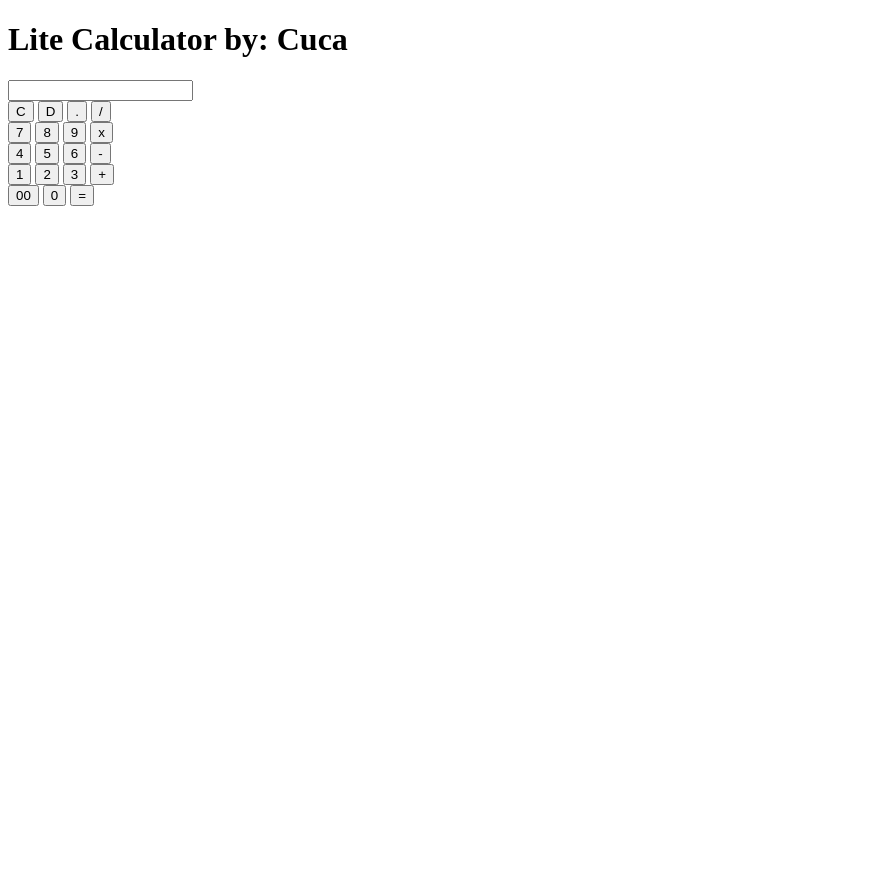
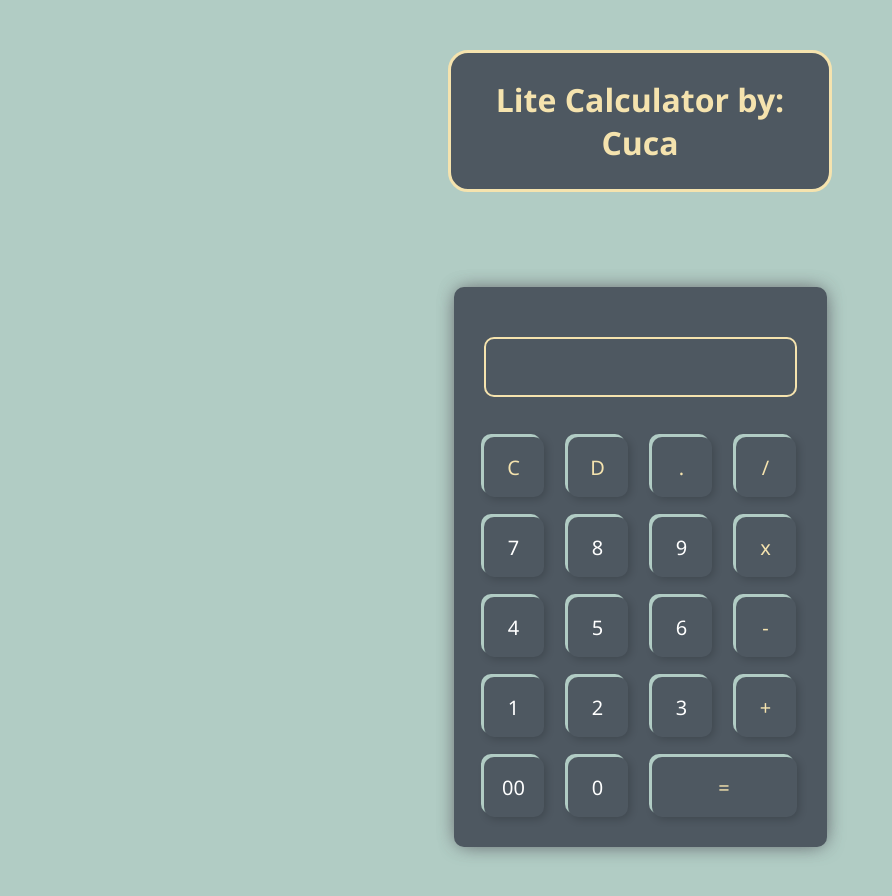
Before and after one commit to CucaDev/lite-calculator, a plain HTML site: page home.html in a window 1280 px wide. Shown: the whole page, without its empty margins (0-892 px from the left). Before the commit the page ends 800 px from the top, so only its background shows below. Drawn offline with Linux system fonts and the light colour scheme; files that its build step writes are made by us from their sources; the site is published under a folder, as on GitHub Pages, so addresses that start at the root find nothing.

Commit message:
Updated home.html
Troquei a referência para o arquivo CSS

```diff
--- a/home.html
+++ b/home.html
@@ -5,7 +5,7 @@
   <meta http-equiv="X-UA-Compatible" content="IE=edge">
   <meta name="viewport" content="width=device-width, initial-scale=1.0">
   <title>Calculadora Básica por: Cuca</title>
-  <link rel="stylesheet" href="/CSS3/style.css">
+  <link rel="stylesheet" href="style.css">
 </head>
 <body>
   <header class="titulo">
```
